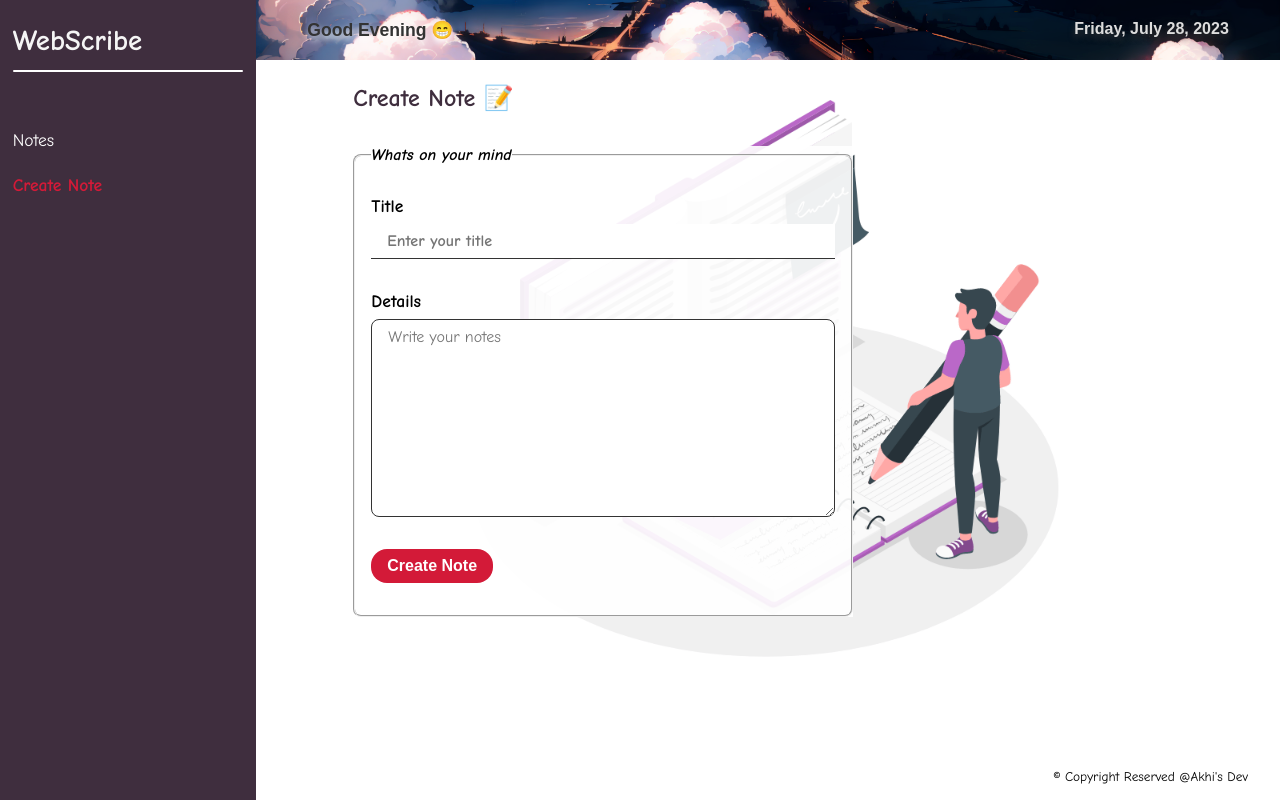
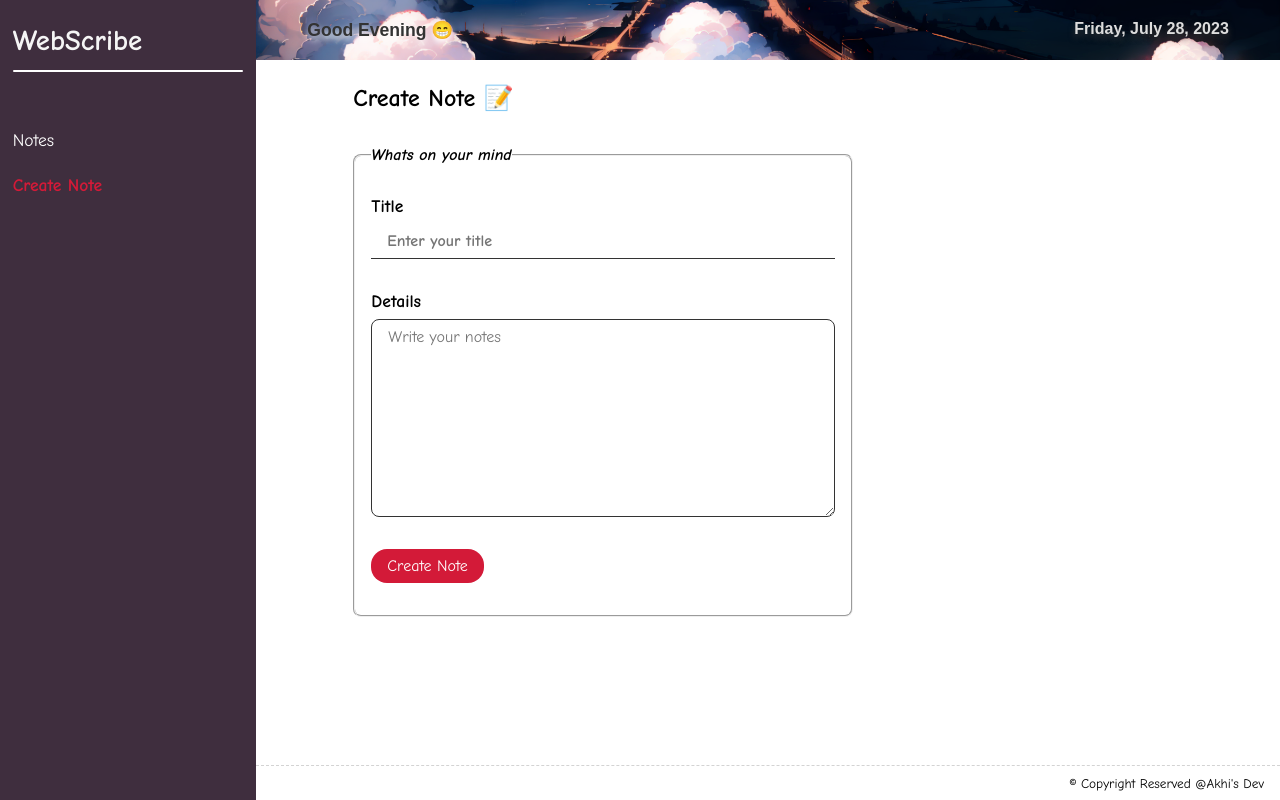
Before and after one commit to vehktaur/WebScribe, a React (Vite) app: page / in a window 1280 px wide. Both pictures are taken after a click on the button "Create New Note". Built offline with nearby package versions, Linux system fonts and the light colour scheme; a web font is replaced by a local one.

Commit message:
minor css touches

```diff
--- a/src/index.css
+++ b/src/index.css
@@ -6,15 +6,19 @@
   margin: 0;
   padding: 0;
 }
+
 :root {
+  --accent: #9553a0;
+  --accent-light: #ce94d8;
   --champagne-pink: #efe1d1;
   --dark-grey: #333;
   --dark-purple: #331d2c;
+  --footer-border: lightgray;
   --font-family: "Comic Neue", cursive;
-  --raisin-black: #3f2e3e;
+  --aside-bg: #3f2e3e; /* raisin-black */
   --raspberry: #d31a38;
   --raspberry-rose: #a78295;
-  --bg-white: #fff;
+  --main-bg-clr: #333;
   --general-fs: clamp(0.75rem, 2vw, 1rem);
   --big-fs: clamp(0.9rem, 2vw, 1.1rem);
 }
@@ -62,7 +66,7 @@
   border-radius: 2em;
   color: var(--dark-grey);
   cursor: pointer;
-  font-size:var(--big-fs);
+  font-size: var(--big-fs);
   font-weight: bold;
   outline: transparent;
   position: relative;
@@ -115,12 +119,9 @@
 
 /*********** Sidebar / Navigation ***********/
 aside {
-  background-color: var(--raisin-black);
+  background-color: var(--aside-bg);
   color: whitesmoke;
   padding-top: 1.5em;
-  position: sticky;
-  top: 0;
-  bottom: 0;
 }
 
 .sidebar {
@@ -163,14 +164,13 @@ hr {
 /*********** Header Component ***********/
 header {
   align-items: center;
-  background: var(--bg-white) url(/header_bg.png) no-repeat;
+  background: url(/header_bg.png) no-repeat;
   background-size: cover;
   display: grid;
   font-family: "Tsukimi Rounded", sans-serif;
   font-size: var(--general-font);
   font-weight: bold;
   grid-auto-flow: row;
-  min-height: 60px;
   padding: 0.5em 0;
   position: relative;
 }
@@ -195,14 +195,18 @@ header {
 /*********** Footer Component ***********/
 
 footer {
-  align-items: center;
-  bottom: 1rem;
-  display: flex;
-  justify-content: center;
-  position: absolute;
-  right: 2rem;
+  border-top: 0.5px dashed var(--footer-border);
+  padding: 0.5rem 1rem;
+  text-align: end;
 }
+
 /*********** Main Component ***********/
+main {
+  background: url(/notes_page_bg.gif) no-repeat;
+  background-position: center;
+  background-size: contain;
+}
+
 main h1 {
   padding-block: 1em 1.4em;
   color: var(--raisin-black);
@@ -210,19 +214,13 @@ main h1 {
 
 .main__content {
   min-height: 100vh;
-  padding-bottom: 3rem;
+  display: grid;
+  grid-template-rows: 60px 1fr;
 }
 
 /**************** ROUTES ****************/
 
 /********* Notes Page *********/
-
-.notes__page {
-  background: url(/notes_page_bg.gif) no-repeat;
-  background-position: center;
-  background-size: contain;
-  min-height: 80vh;
-}
 
 .note__layout {
   display: grid;
@@ -243,9 +241,9 @@ main h1 {
   transition: box-shadow 800ms, background 1s;
 }
 .note__card h2 {
-  border-bottom: 1px solid var(--dark-grey);
+  border-bottom: 3.5px dotted #555;
   font-size: var(--big-fs);
-  background-color: #eee;
+  background-color: #fff;
   border-radius: 8px 8px 0 0;
   margin-bottom: 0.5rem;
   overflow: hidden;
@@ -288,17 +286,11 @@ main h1 {
 
 /********* Add Note Page *********/
 
-.add-note__page {
-  background: url(/add_note_bg.gif) no-repeat;
-  background-position: center;
-  background-size: contain;
-  min-height: 80vh;
-}
 form {
   max-width: 500px;
-  background: #ffffffe9;
 }
 fieldset {
+  background: #ffffffe9;
   border-radius: 0.5rem;
   padding: 2rem 1rem;
 }
@@ -340,9 +332,9 @@ textarea {
   background-color: var(--raspberry);
   border: none;
   border-radius: 1rem;
-  color: #f4f4f4;
   cursor: pointer;
-  font-weight: bold;
+  font-family: inherit;
+  font-weight: 500;
   outline: transparent;
   position: relative;
 }
--- a/src/layouts/Layout.tsx
+++ b/src/layouts/Layout.tsx
@@ -58,7 +58,6 @@ export default function Layout() {
                 <Outlet context={{ createNote, notes }} />
               </div>
             </main>
-
             <footer>
               <small> &copy; Copyright Reserved @Akhi's Dev</small>
             </footer>
```
